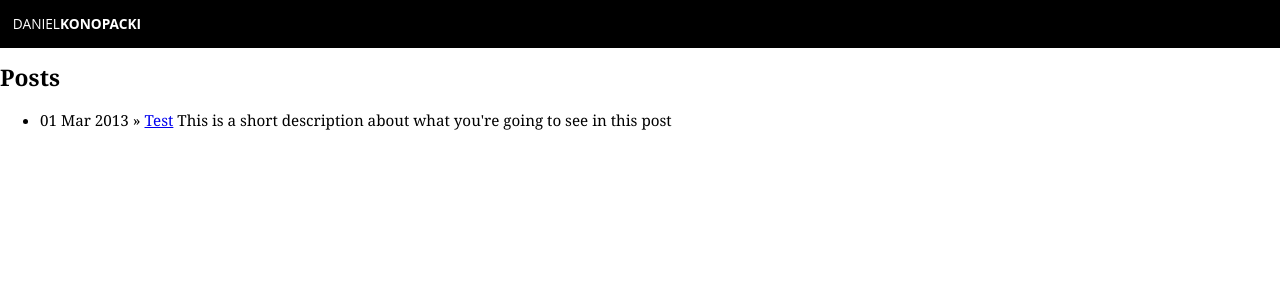
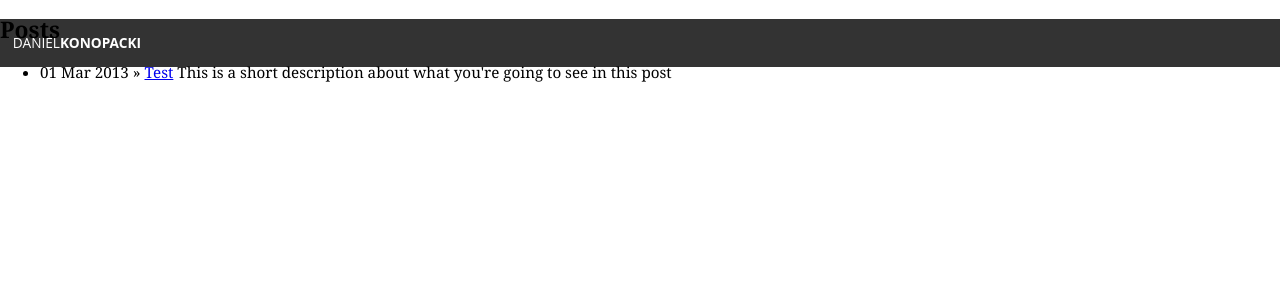
Before and after one commit to danielkonopacki/danielkonopacki.github.com, a Jekyll site: the page built from index.html, in a window 1280 px wide. Shown: the top 300 px of the page. Built offline with Jekyll 4.4.1, drawn with Linux system fonts in a browser that asks for light colours; Markdown is read by kramdown in place of the engine named in the settings.

Commit message:
CSS updates

```diff
--- a/css/layout.css
+++ b/css/layout.css
@@ -8,4 +8,6 @@ html, body {
   width: 100%;
   background-color: black;
   padding: 1%;
+  opacity: .8;
+  position: fixed;
 }
```
Also changed, not shown: 2 other files.
